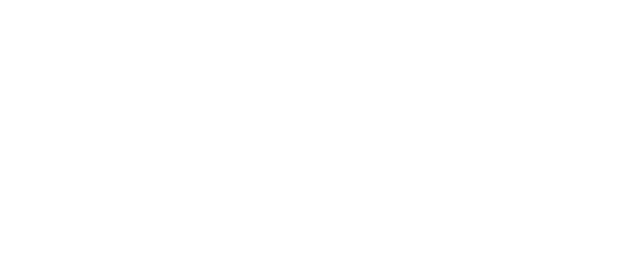
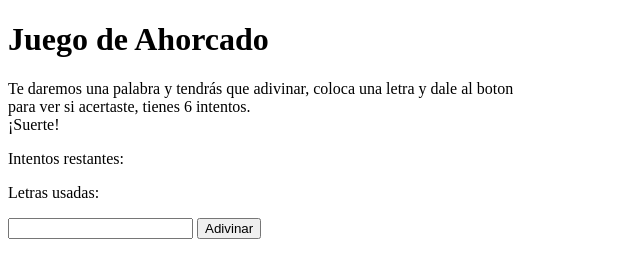
Before and after one commit to Anan1as/Juego-Ahorcado---Review, a plain HTML site: page index.html in a window 1280 px wide. Shown: the whole page, without its empty margins (0-640 px from the left). Drawn offline with Linux system fonts and the light colour scheme.

Commit message:
Fin del html

```diff
--- a/index.html
+++ b/index.html
@@ -8,6 +8,12 @@
     <title>Ahorcado</title>
 </head>
 <body>
-
+    <h1>Juego de Ahorcado</h1>
+    <p>Te daremos una palabra y tendrás que adivinar, coloca una letra y dale al boton<br> para ver si acertaste, tienes 6 intentos.<br>¡Suerte!</p>
+    <div id="palabra"></div>
+    <p>Intentos restantes: <span id="intentos"></span></p>
+    <p>Letras usadas: <span id="letrasUsadas"></span></p>
+    <input type="text" id="adivinarInput" maxlength="1">
+    <button onclick="adivinar()">Adivinar</button>
 </body>
 </html>
```
